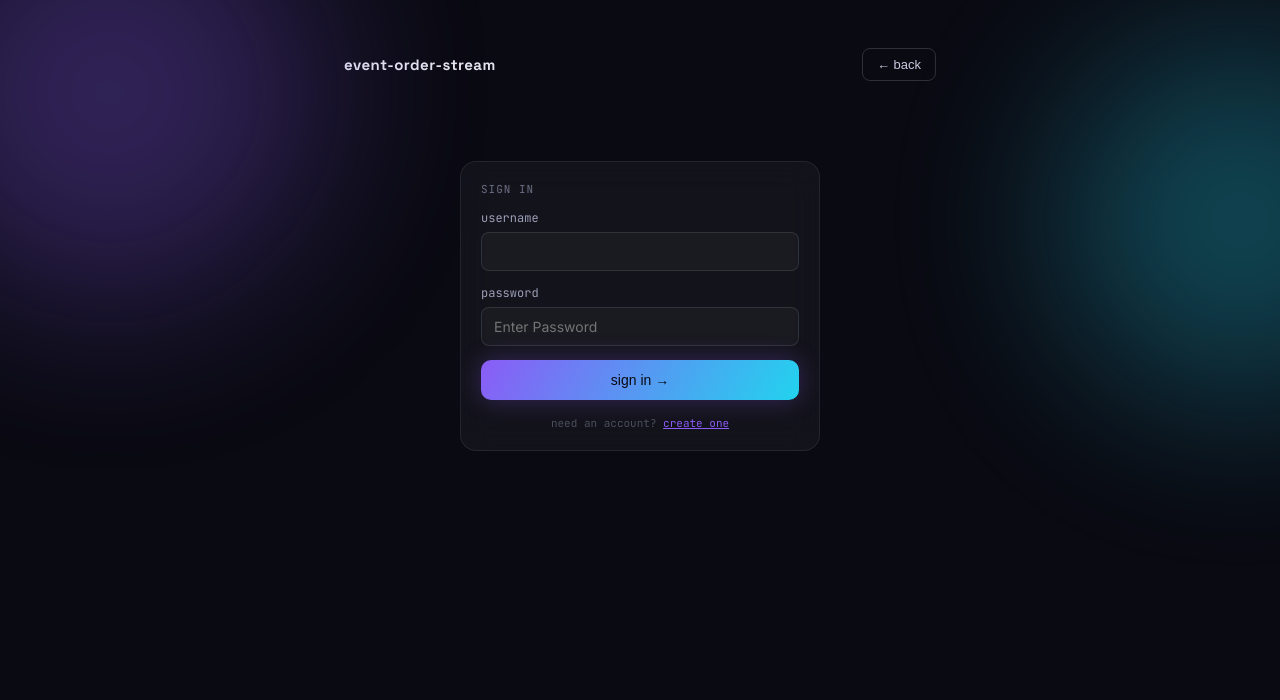
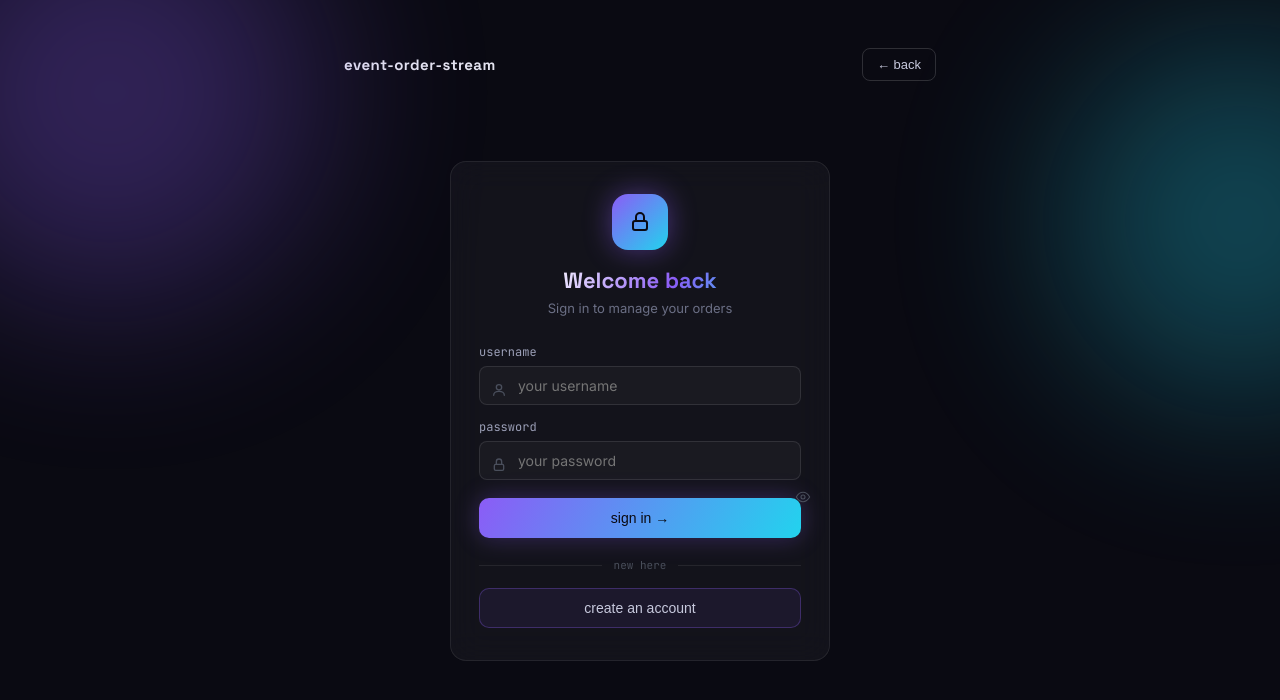
Before and after one commit to nicholas0901-stack/event-order-stream, a React (Vite) app in the folder frontend/: page / in a window 1280 px wide. Both pictures are taken after a click on the button "try live demo →". Shown: the top 700 px of the page. Built offline with nearby package versions, Linux system fonts and the light colour scheme; no server answers.

Commit message:
Redesign login page with icon inputs, password toggle, and nicer visual hierarchy

```diff
--- a/frontend/src/components/Login.jsx
+++ b/frontend/src/components/Login.jsx
@@ -4,6 +4,7 @@ import { login } from '../api'
 export default function Login({ onLoggedIn, onSwitchToRegister }) {
   const [username, setUsername] = useState('')
   const [password, setPassword] = useState('')
+  const [showPassword, setShowPassword] = useState(false)
   const [error, setError] = useState(null)
   const [loading, setLoading] = useState(false)
 
@@ -22,28 +23,60 @@ export default function Login({ onLoggedIn, onSwitchToRegister }) {
   }
 
   return (
-    <div className="glass" style={{ maxWidth: 360, margin: '80px auto' }}>
-      <div className="section-label">sign in</div>
+    <div className="glass" style={{ maxWidth: 380, margin: '80px auto', padding: '32px 28px' }}>
+      <div className="auth-icon-badge">
+        <svg width="24" height="24" viewBox="0 0 24 24" fill="none">
+          <rect x="5" y="11" width="14" height="9" rx="2" stroke="#0a0a12" strokeWidth="2"/>
+          <path d="M8 11V7a4 4 0 0 1 8 0v4" stroke="#0a0a12" strokeWidth="2" strokeLinecap="round"/>
+        </svg>
+      </div>
+      <div className="auth-heading">Welcome back</div>
+      <div className="auth-subtitle">Sign in to manage your orders</div>
+
       <form onSubmit={handleSubmit}>
-        <label htmlFor="username">username</label>
-        <input id="username" value={username} onChange={(e) => setUsername(e.target.value)} />
+        <div className="input-icon-wrap">
+          <label htmlFor="username">username</label>
+          <svg width="16" height="16" viewBox="0 0 24 24" fill="none">
+            <circle cx="12" cy="8" r="4" stroke="currentColor" strokeWidth="2"/>
+            <path d="M4 20c0-4 3.5-6 8-6s8 2 8 6" stroke="currentColor" strokeWidth="2" strokeLinecap="round"/>
+          </svg>
+          <input id="username" value={username} onChange={(e) => setUsername(e.target.value)} placeholder="your username" />
+        </div>
 
-        <label htmlFor="password">password</label>
-        <input id="password" type="password" value={password} onChange={(e) => setPassword(e.target.value)} placeholder="Enter Password" />
+        <div className="input-icon-wrap" style={{ position: 'relative' }}>
+          <label htmlFor="password">password</label>
+          <svg width="16" height="16" viewBox="0 0 24 24" fill="none">
+            <rect x="5" y="11" width="14" height="9" rx="2" stroke="currentColor" strokeWidth="2"/>
+            <path d="M8 11V7a4 4 0 0 1 8 0v4" stroke="currentColor" strokeWidth="2" strokeLinecap="round"/>
+          </svg>
+          <input
+            id="password"
+            type={showPassword ? 'text' : 'password'}
+            value={password}
+            onChange={(e) => setPassword(e.target.value)}
+            placeholder="your password"
+          />
+          <button type="button" className="password-toggle" onClick={() => setShowPassword((v) => !v)} tabIndex={-1}>
+            {showPassword ? (
+              <svg width="16" height="16" viewBox="0 0 24 24" fill="none"><path d="M3 3l18 18M10.6 10.6a2 2 0 002.8 2.8M9.9 5.1A9.4 9.4 0 0112 5c5 0 9 4 10 7-.4 1.2-1.2 2.5-2.3 3.6M6.1 6.1C4 7.5 2.5 9.6 2 12c1 3 5 7 10 7 1.1 0 2.1-.2 3-.5" stroke="currentColor" strokeWidth="1.6" strokeLinecap="round"/></svg>
+            ) : (
+              <svg width="16" height="16" viewBox="0 0 24 24" fill="none"><path d="M2 12s4-7 10-7 10 7 10 7-4 7-10 7-10-7-10-7z" stroke="currentColor" strokeWidth="1.6"/><circle cx="12" cy="12" r="3" stroke="currentColor" strokeWidth="1.6"/></svg>
+            )}
+          </button>
+        </div>
 
         {error && <div className="error-text">{error}</div>}
 
-        <button className="btn-primary" type="submit" disabled={loading} style={{ width: '100%', justifyContent: 'center' }}>
+        <button className="btn-primary" type="submit" disabled={loading} style={{ width: '100%', justifyContent: 'center', marginTop: 4 }}>
           {loading ? 'signing in…' : 'sign in →'}
         </button>
       </form>
 
-      <div className="ticker-note" style={{ marginTop: 16 }}>
-        need an account?{' '}
-        <span style={{ color: '#8b5cf6', cursor: 'pointer', textDecoration: 'underline' }} onClick={onSwitchToRegister}>
-          create one
-        </span>
-      </div>
+      <div className="auth-divider">new here</div>
+
+      <button className="btn-secondary-full" onClick={onSwitchToRegister}>
+        create an account
+      </button>
     </div>
   )
 }
--- a/frontend/src/styles.css
+++ b/frontend/src/styles.css
@@ -330,3 +330,96 @@ input:focus {
   margin-top: 12px;
   line-height: 1.6;
 }
+
+.auth-icon-badge {
+  width: 56px;
+  height: 56px;
+  border-radius: 16px;
+  background: linear-gradient(135deg, #8b5cf6, #22d3ee);
+  display: flex;
+  align-items: center;
+  justify-content: center;
+  margin: 0 auto 16px;
+  box-shadow: 0 0 28px rgba(139, 92, 246, 0.45);
+}
+
+.auth-heading {
+  font-family: 'Space Grotesk', sans-serif;
+  font-size: 22px;
+  font-weight: 700;
+  text-align: center;
+  background: linear-gradient(120deg, #ffffff 20%, #8b5cf6 60%, #22d3ee 95%);
+  -webkit-background-clip: text;
+  background-clip: text;
+  color: transparent;
+  margin-bottom: 6px;
+}
+
+.auth-subtitle {
+  text-align: center;
+  color: #6b6f85;
+  font-size: 13px;
+  margin-bottom: 28px;
+}
+
+.input-icon-wrap {
+  position: relative;
+}
+.input-icon-wrap svg {
+  position: absolute;
+  left: 12px;
+  top: 38px;
+  color: #4a4f5c;
+  pointer-events: none;
+}
+.input-icon-wrap input {
+  padding-left: 38px;
+}
+.password-toggle {
+  position: absolute;
+  right: 10px;
+  top: 32px;
+  background: none;
+  border: none;
+  color: #6b6f85;
+  cursor: pointer;
+  padding: 4px;
+  display: flex;
+}
+.password-toggle:hover {
+  color: #c7c9dd;
+}
+
+.auth-divider {
+  display: flex;
+  align-items: center;
+  gap: 12px;
+  margin: 20px 0 16px;
+  color: #4a4f5c;
+  font-family: 'JetBrains Mono', monospace;
+  font-size: 11px;
+}
+.auth-divider::before,
+.auth-divider::after {
+  content: '';
+  flex: 1;
+  height: 1px;
+  background: rgba(255, 255, 255, 0.08);
+}
+
+.btn-secondary-full {
+  width: 100%;
+  text-align: center;
+  background: rgba(139, 92, 246, 0.08);
+  border: 1px solid rgba(139, 92, 246, 0.3);
+  color: #c7c9dd;
+  font-size: 14px;
+  padding: 11px;
+  border-radius: 10px;
+  cursor: pointer;
+  transition: background 0.15s ease, border-color 0.15s ease;
+}
+.btn-secondary-full:hover {
+  background: rgba(139, 92, 246, 0.15);
+  border-color: rgba(139, 92, 246, 0.5);
+}
```
